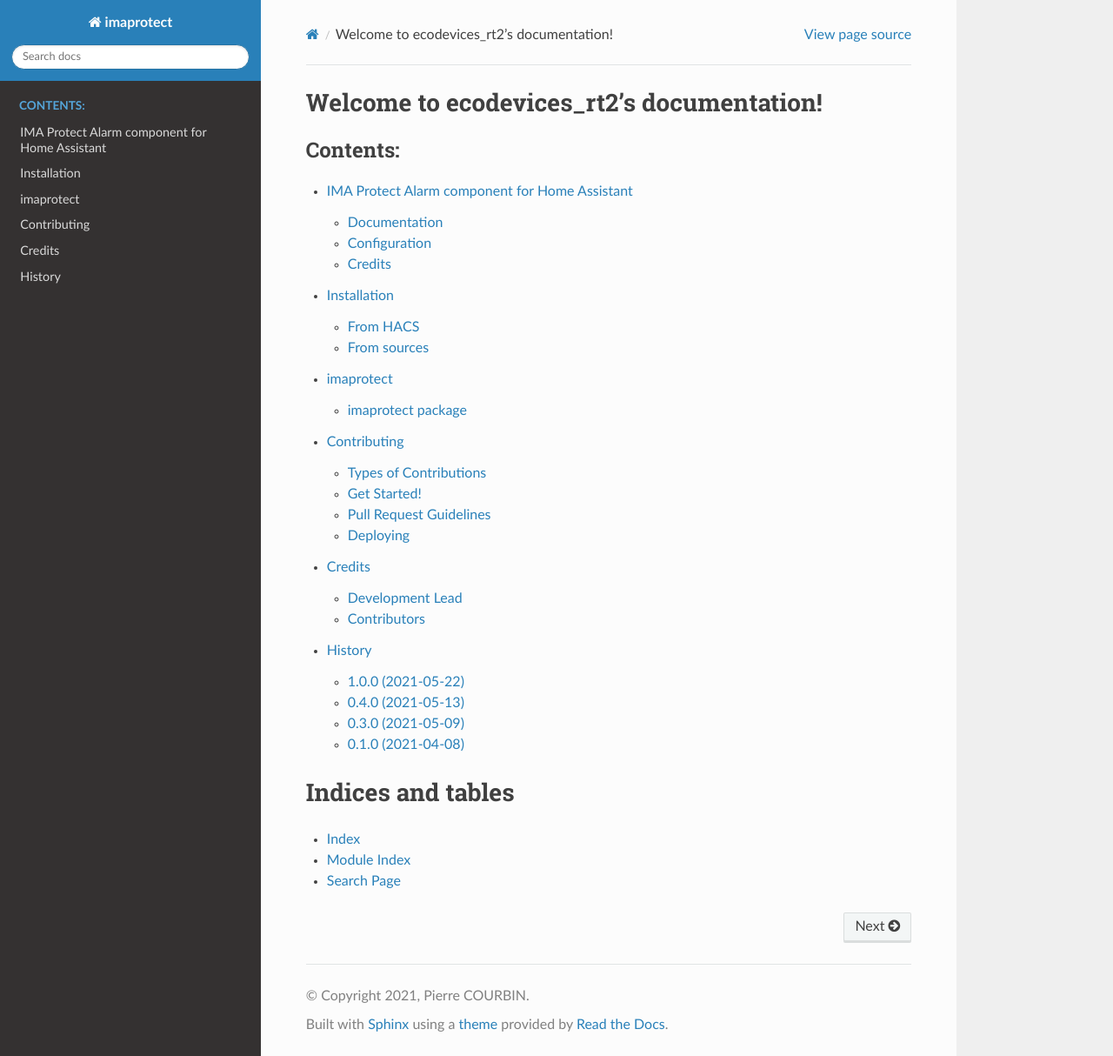
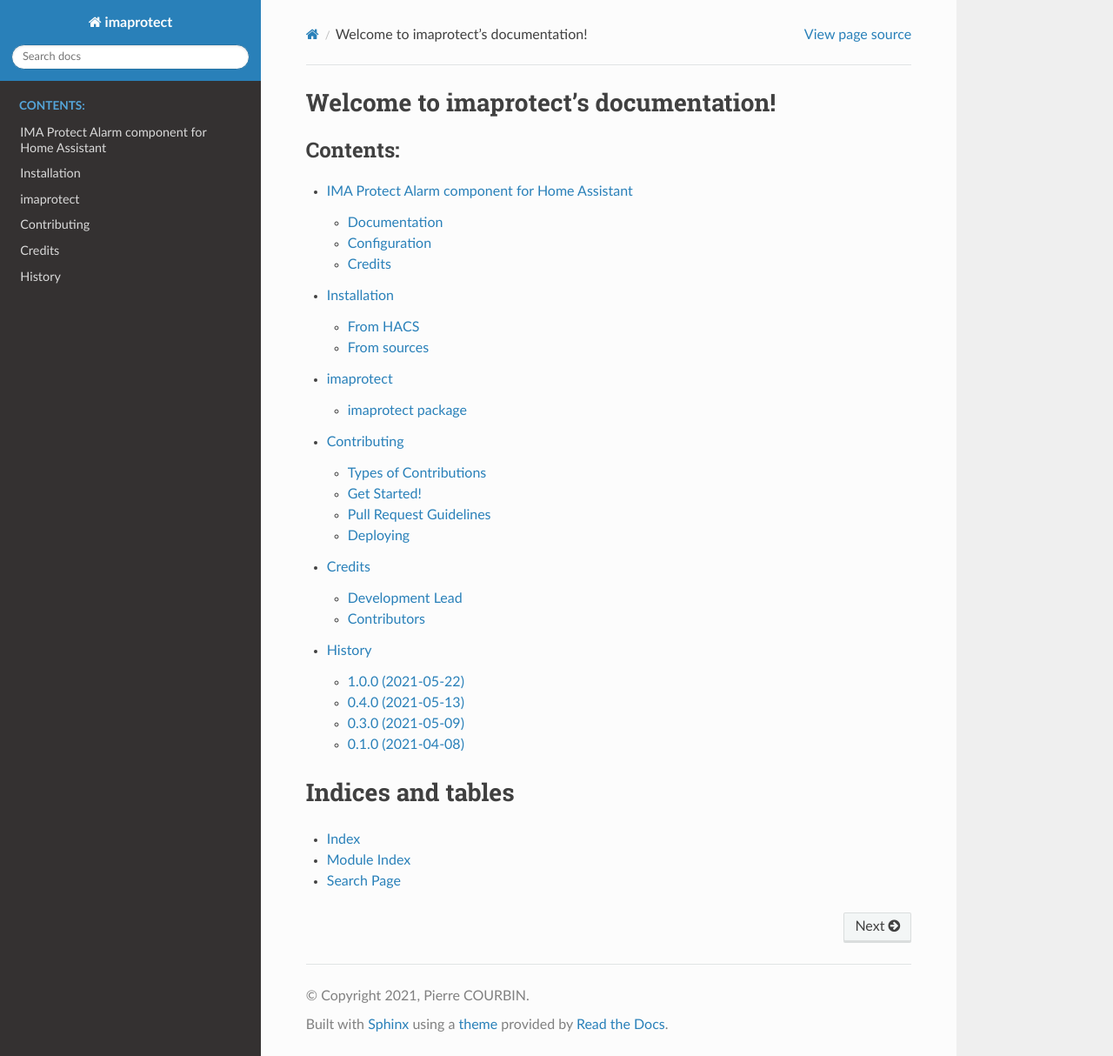
Before and after one commit to pcourbin/imaprotect, a Sphinx documentation site: the page built from docs/index.rst, in a window 1280 px wide and 1214 px high. Shown: the whole window at 87% size. Built offline with Sphinx 7.4.7 and the Read the Docs theme 2.0.0, drawn with Linux system fonts in a browser that asks for light colours; the version number could not be read and is left out.

Commit message:
Remove ald names of ecodevices_rt2

```diff
--- a/docs/conf.py
+++ b/docs/conf.py
@@ -1,6 +1,6 @@
 #!/usr/bin/env python
 #
-# pyecodevices_rt2 documentation build configuration file, created by
+# imaprotect documentation build configuration file, created by
 # sphinx-quickstart on Fri Jun  9 13:47:02 2017.
 #
 # This file is execfile()d with the current directory set to its
--- a/docs/index.rst
+++ b/docs/index.rst
@@ -1,4 +1,4 @@
-Welcome to ecodevices_rt2's documentation!
+Welcome to imaprotect's documentation!
 ============================================
 
 .. toctree::
```
Also changed, not shown: 3 other files.
